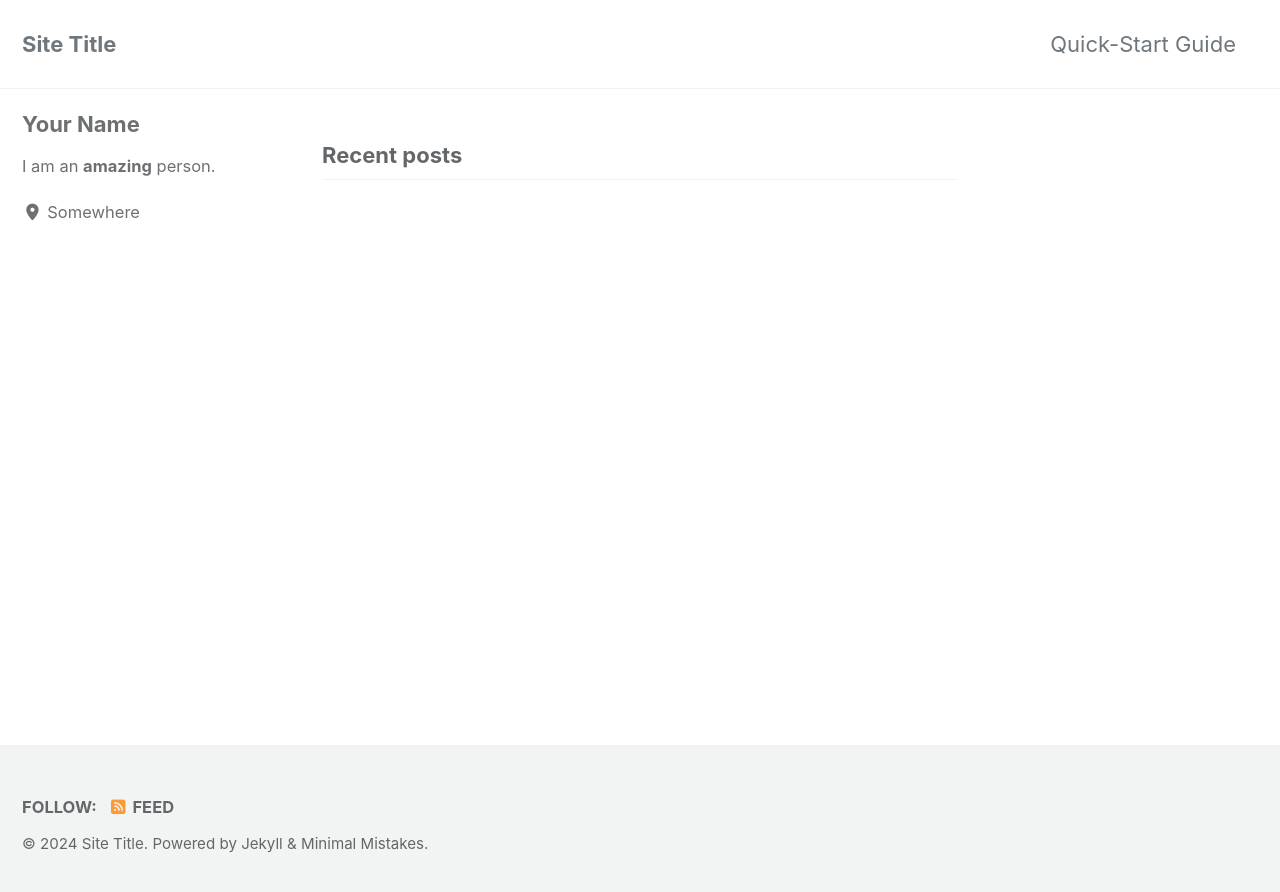
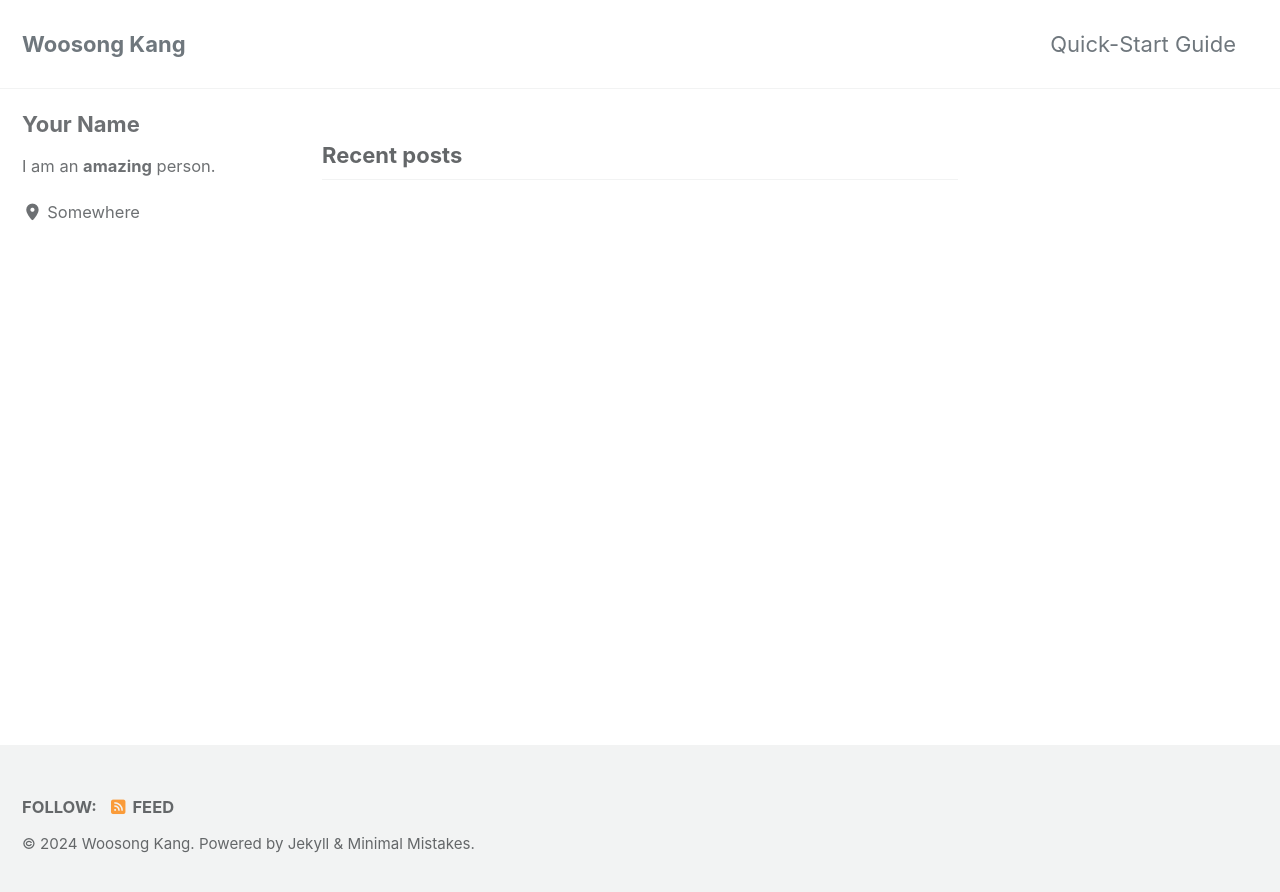
Before and after one commit to WoosongKang/woosong.github.io, a Jekyll site: the page built from index.html, in a window 1280 px wide. Shown: the top 892 px of the page. Built offline with Jekyll 4.4.1, drawn with Linux system fonts in a browser that asks for light colours; cached includes are drawn as plain includes; the list of posts is cut into pages by our own code.

Commit message:
Update _config.yml

```diff
--- a/_config.yml
+++ b/_config.yml
@@ -17,7 +17,7 @@ minimal_mistakes_skin    : "default" # "air", "aqua", "contrast", "dark", "dirt"
 # Site Settings
 locale                   : "en-US"
 rtl                      : # true, false (default) # turns direction of the page into right to left for RTL languages
-title                    : "Site Title"
+title                    : "Woosong Kang"
 title_separator          : "-"
 subtitle                 : # site tagline that appears below site title in masthead
 name                     : "Your Name"
```
